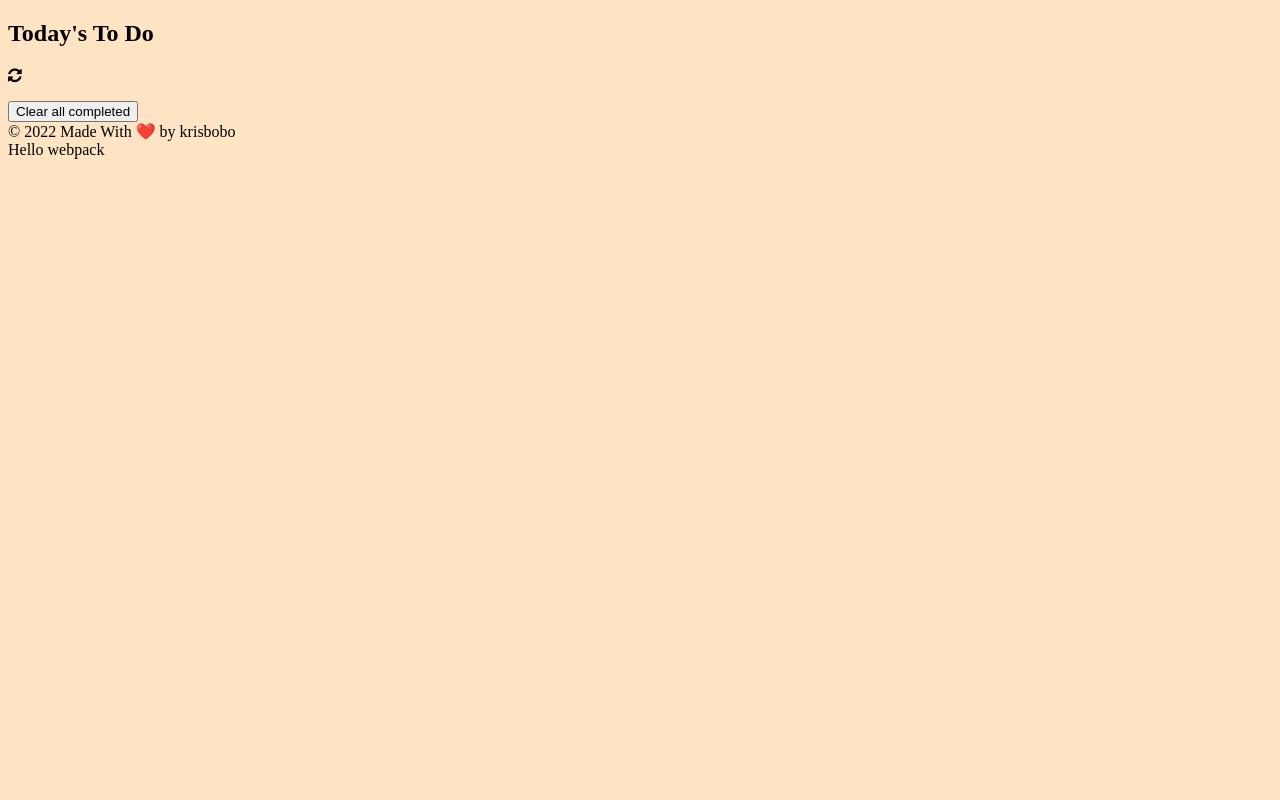
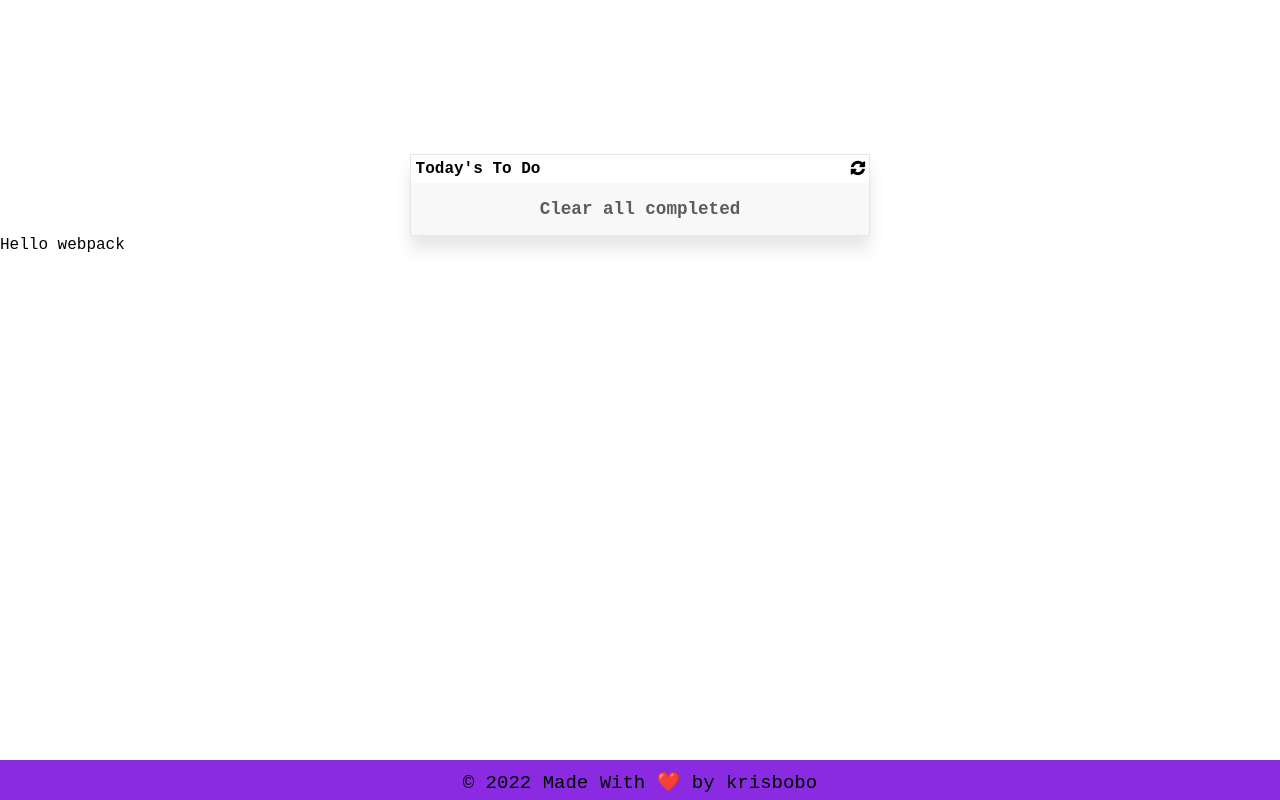
Before and after one commit to krisbobo/todoList-app, a website built with webpack: page src/index.html in a window 1280 px wide. Built offline with nearby package versions, Linux system fonts and the light colour scheme.

Commit message:
Style footer, app container and clear button

```diff
--- a/src/style.css
+++ b/src/style.css
@@ -1,3 +1,56 @@
-body {
-    background-color: bisque;
+* {
+	margin: 0;
+	padding: 0;
+	box-sizing: border-box;
+	text-decoration: none;
+	font-family: 'Courier New', Courier, monospace;
+	font-size: 100%;
 }
+
+.container {
+	margin: 0 auto;
+	margin-top: 12%;
+	width: 36%;
+	border: 1px solid #e6e6e6;
+	box-shadow: 0 0.8rem 1rem #e6e6e6;
+}
+
+.app-title {
+	display: flex;
+	justify-content: space-between;
+	padding: 5px;
+}
+
+.app-title i {
+	font-weight: bolder;
+	font-size: 1rem;
+	color: black;
+}
+
+.clear-btn {
+  padding: 1rem;
+  display: flex;
+  justify-content: center;
+  background-color: #f8f8f8;
+}
+
+.btn-clear {
+  border: none;
+	background: none;
+	cursor: pointer;
+	color: #5c5c5c;
+  font-size: 1.1rem;
+  font-weight: 700;
+}
+
+footer {
+	position: fixed;
+	bottom: 0;
+	width: 100%;
+	height: 5%;
+	background: blueviolet;
+	text-align: center;
+	font-size: 19px;
+	color: black;
+	padding-top: 10px;
+}
```
